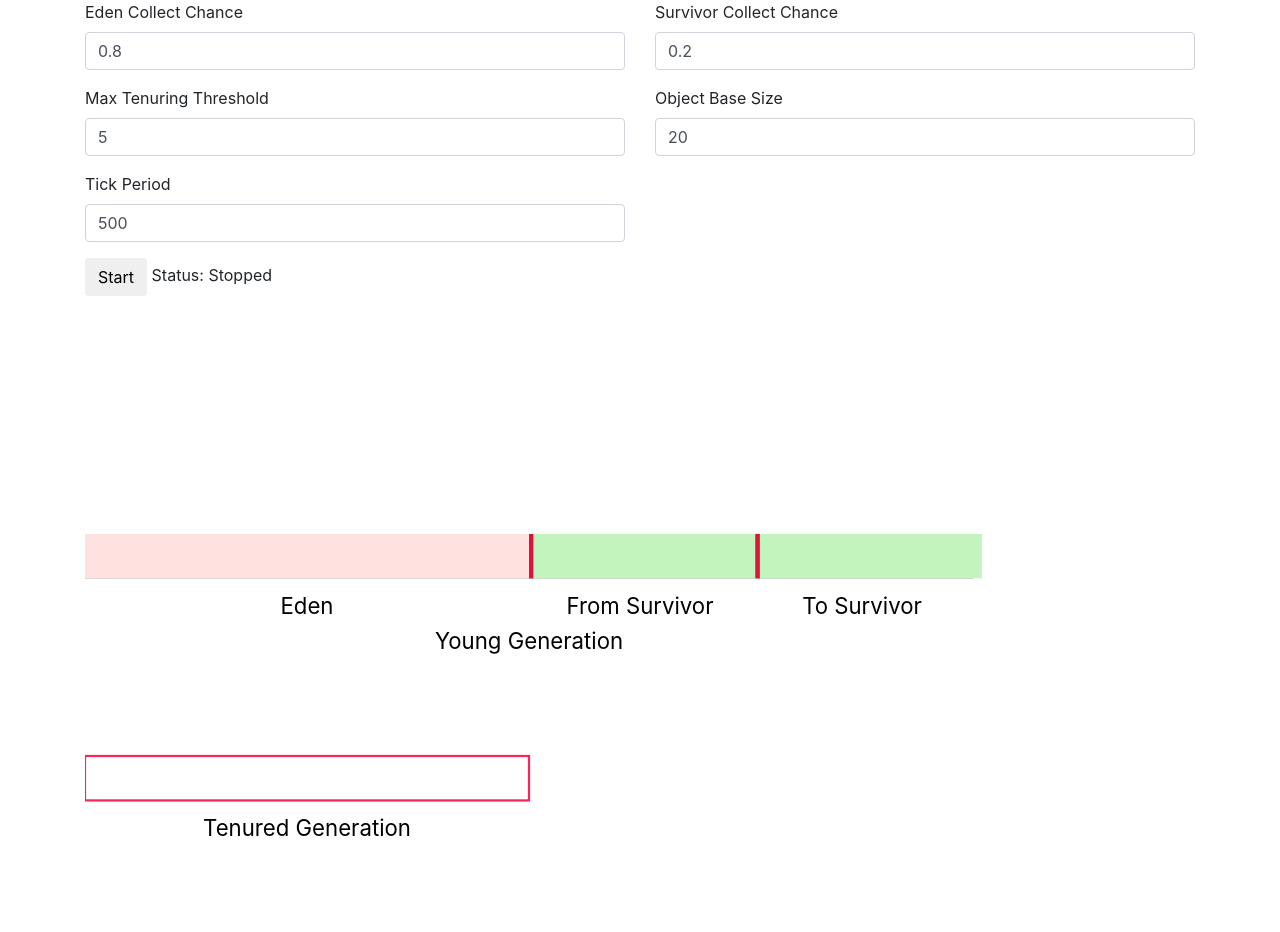
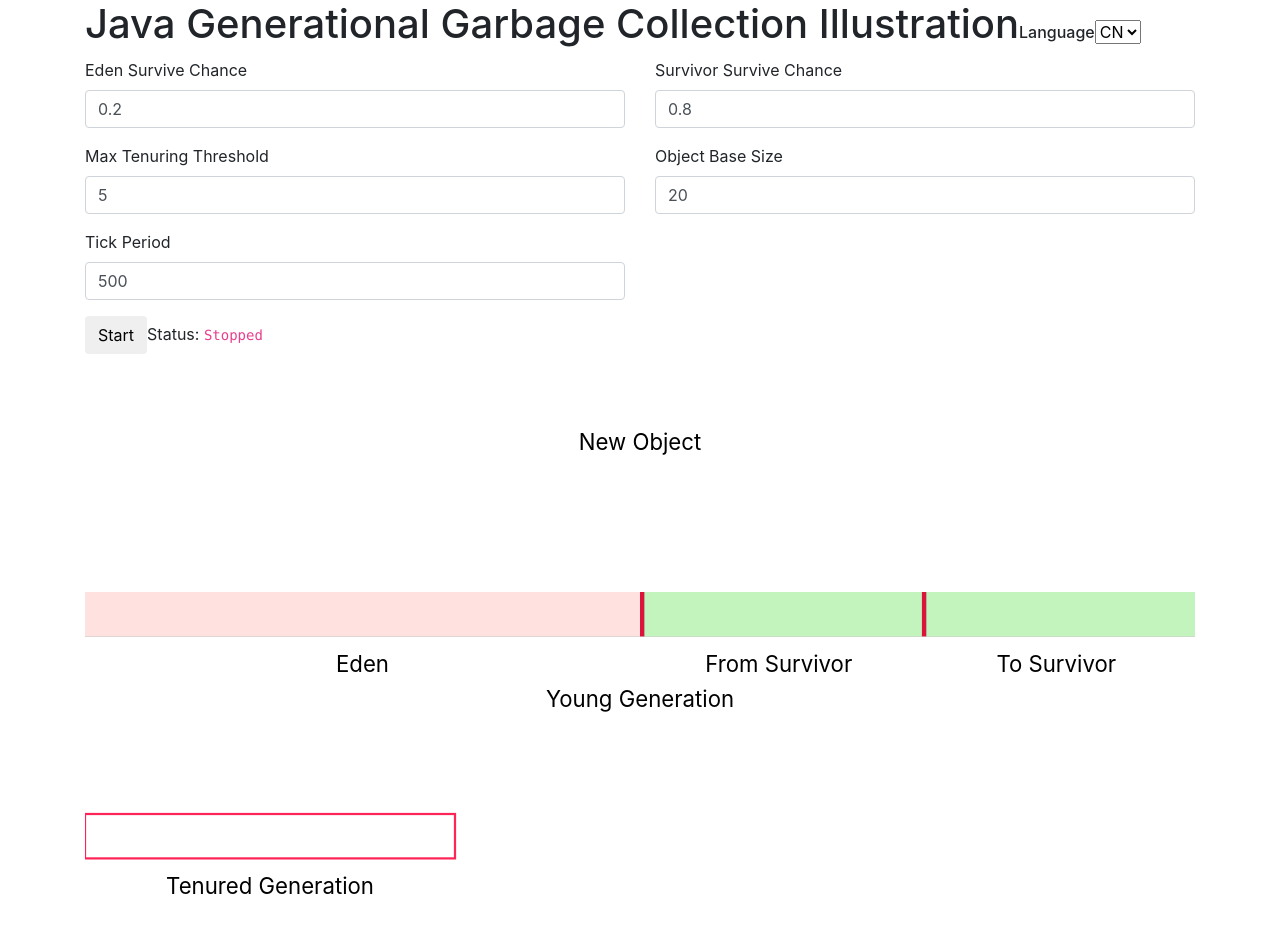
Before and after one commit to dolphinxx/theory-illustration, a website: page src/gc/index.html in a window 1280 px wide. Drawn offline with nearby package versions, Linux system fonts and the light colour scheme; files that its build step writes are made by us from their sources.

Commit message:
add i18n

```diff
--- a/src/gc/index.html
+++ b/src/gc/index.html
@@ -2,7 +2,8 @@
 <html lang="en">
 <head>
     <meta charset="UTF-8">
-    <title>Title</title>
+    <meta name="viewport" content="width=device-width,initial-scale=1.0">
+    <title>Java Generational Garbage Collection</title>
     <link href="https://cdn.staticfile.org/twitter-bootstrap/4.1.3/css/bootstrap.css" rel="stylesheet" type="text/css">
     <link href="/public/gc/style.css" rel="stylesheet" type="text/css">
 </head>
@@ -10,15 +11,14 @@
 <div class="container">
     <div class="form row" id="options">
     </div>
-    <div class="form-group">
-        <button id="startBtn" class="btn btn-default">Start</button>
-        <label>Status: <span id="status">Stopped</span></label>
+    <div class="form-group" id="tools">
     </div>
     <svg id="container"></svg>
 </div>
 <script src="https://cdn.staticfile.org/jquery/3.3.1/jquery.js"></script>
 <script src="https://cdn.staticfile.org/twitter-bootstrap/4.1.3/js/bootstrap.js"></script>
 <script src="https://cdn.staticfile.org/d3/5.7.0/d3.js"></script>
+<script src="/public/gc/messages.js"></script>
 <script src="/public/gc/index.js"></script>
 </body>
 </html>
--- a/src/gc/index.js
+++ b/src/gc/index.js
@@ -1,33 +1,70 @@
+function getLang() {
+    let search = location.search;
+    if(search) {
+        let pos = search.indexOf('lang=');
+        if(pos !== -1) {
+            search = search.substring(pos + 5);
+            if(search.indexOf('&') !== -1) {
+                search = search.substring(0, search.indexOf('&'));
+            }
+            return formatLang(search);
+        }
+    }
+    if(window.navigator.language) {
+        return formatLang(window.navigator.language);
+    }
+    return 'EN';
+}
+function formatLang(lang) {
+    if(lang.indexOf('-') !== -1) {
+        return lang.substring(lang.indexOf('-') + 1);
+    }
+    return lang;
+}
+const lang = getLang();
+const messages = i18n.get(lang);
 const config = {
     width: 500,
     height: 500,
-    youngWidth: 400,
+    youngWidth: 500,
     youngHeight: 20,
     youngX: 0,
     youngY: 100,
-    edenWidth: 200,
     tenuredX: 0,
-    tenuredWidth: 200,
     splitterWidth: 2,
     maxTenuringThreshold: 5,
-    edenCollectChance: 0.8,
-    survivorCollectChance: 0.2,
+    edenSurviveChance: 0.2,
+    survivorSurviveChance: 0.8,
     objectBaseSize: 20,
     tickPeriod: 500,
     running: false
 };
+config.edenWidth = config.youngWidth / 2;
+config.tenuredWidth = config.youngWidth / 3;
 config.tenuredY = config.youngY + 100;
 config.survivorWidth = (config.youngWidth - config.edenWidth) / 2;
 const options = [
-    {name: 'edenCollectChance', label:'Eden Collect Chance', title: 'The chance for the eden\'s objects to be collected, range: 0-1'},
-    {name: 'survivorCollectChance', label:'Survivor Collect Chance', title: 'The chance for the from survivor\'s objects to be collected, range: 0-1'},
-    {name: 'maxTenuringThreshold', label:'Max Tenuring Threshold', title: ''},
-    {name: 'objectBaseSize', label:'Object Base Size', title: 'The object\'s size = Math.random() * objectBaseSize'},
-    {name: 'tickPeriod', label:'Tick Period', title: 'The period objects create & the duration of transitions'}
+    {name: 'edenSurviveChance', label:messages.edenSurviveChanceLabel, title: messages.edenSurviveChanceTitle},
+    {name: 'survivorSurviveChance', label:messages.survivorSurviveChanceLabel, title: messages.survivorSurviveChanceTitle},
+    {name: 'maxTenuringThreshold', label:messages.maxTenuringThresholdLabel, title: messages.maxTenuringThresholdTitle},
+    {name: 'objectBaseSize', label:messages.objectBaseSizeLabel, title: messages.objectBaseSizeTitle},
+    {name: 'tickPeriod', label:messages.tickPeriodLabel, title:messages.tickPeriodTitle}
     ];
 
 
 $(function(){
+    const title = $('<h1></h1>').text(messages.title).prependTo($('.container'));
+    const langContainer = $('<div></div>').addClass('lang').appendTo(title);
+    langContainer.append(`<label>${messages.lang}</label>`);
+    const langSelector = $('<select></select>').appendTo(langContainer);
+    for(let o in i18n) {
+        if(i18n.hasOwnProperty(o) && typeof i18n[o] === 'object') {
+            langSelector.append(`<option value="${o}" ${o === lang ? 'selected':''}>${o}</option>`);
+        }
+    }
+    langSelector.change(function(){
+       window.location = `${window.location.protocol}//${window.location.host}${window.location.pathname}?lang=${$(this).val()}`;
+    });
     const optionsContainer = $('#options');
     for(let option of options) {
         $(`
@@ -39,19 +76,22 @@
             config[option.name] = Number($(this).val());
         });
     }
-    $('#startBtn').click(function(){
+    const toolsContainer = $('#tools');
+    const startBtn = $('<button id="startBtn" class="btn btn-default"></button>').text(messages.start)
+        .appendTo(toolsContainer)
+        .click(function(){
         config.running = !config.running;
-        $(this).text(config.running ? 'Stop':'Start');
-        updateStatus(config.running ? 'OK' : 'Stopped');
+        $(this).text(config.running ? messages.stop:messages.start);
+        updateStatus(config.running ? messages.running : messages.stopped);
     });
+    $('<label>Status: <code id="status"></code></label>').appendTo(toolsContainer).find('code').text(messages.stopped);
 });
 function updateStatus(status) {
     $('#status').text(status);
 }
-
 var svg = d3.select('#container')
     .attr("preserveAspectRatio", "xMidYMid")
-    .attr("viewBox", "0 0 500 500")
+    .attr("viewBox", `0 0 ${config.width} ${config.height}`)
     .attr("width", "100%")
     .attr("height", "100%");
 svg.append('pattern')
@@ -108,7 +148,7 @@
     .attr('x', config.youngX + config.edenWidth / 2)
     .attr('y', config.youngY + config.youngHeight + 16)
     .attr('class', 'label')
-    .text('Eden');
+    .text(messages.eden);
 
 survivor1._data.label = svg.append('g')
     .attr('class', 'label-container')
@@ -116,7 +156,7 @@
     .attr('x', config.youngX + config.edenWidth + config.survivorWidth / 2)
     .attr('y', config.youngY + config.youngHeight + 16)
     .attr('class', 'label')
-    .text('From Survivor');
+    .text(messages.fromSurvivor);
 
 survivor2._data.label = svg.append('g')
     .attr('class', 'label-container')
@@ -124,13 +164,13 @@
     .attr('x', config.youngX + config.edenWidth + config.survivorWidth + config.survivorWidth / 2)
     .attr('y', config.youngY + config.youngHeight + 16)
     .attr('class', 'label')
-    .text('To Survivor');
+    .text(messages.toSurvivor);
 
 svg.append('text')
     .attr('x', config.youngX + config.youngWidth/2)
     .attr('y', config.youngY + config.youngHeight + 32)
     .attr('class', 'label')
-    .text('Young Generation');
+    .text(messages.youngGeneration);
 
 const tenuredGeneration = svg.append('rect')
     .attr('x', config.tenuredX)
@@ -143,8 +183,12 @@
     .attr('x', config.tenuredX + config.tenuredWidth/2)
     .attr('y', config.tenuredY + config.youngHeight + 16)
     .attr('class', 'label')
-    .text('Tenured Generation');
-
+    .text(messages.tenuredGeneration);
+svg.append('text')
+    .attr('x', config.youngX + config.youngWidth / 2)
+    .attr('y', config.youngHeight + 16)
+    .attr('class', 'label')
+    .text(messages.newObject);
 let edenSize = 0;
 let edenObjects = [];
 let survivorObjects = [];
@@ -156,7 +200,7 @@
         .attr('width', size)
         .attr('height', config.youngHeight)
         .attr('x', config.youngX + config.youngWidth / 2)
-        .attr('y', config.youngY + config.youngHeight + 200);
+        .attr('y', 0);
     c.append('rect')
         .attr('width', size)
         .attr('height', config.youngHeight)
@@ -170,18 +214,18 @@
     c._data = {size};
     return c;
 }
-function isCollectible(chance) {
-    return Math.random() < chance;
+function isCollectible(surviveChance) {
+    return Math.random() > surviveChance;
 }
 function minorGC(callback) {
-    updateStatus('Minor GC start...');
+    updateStatus(messages.minorGCStart);
     ticks.push(() => {
         const toSurvivorObjects = [];
         const collectible = [];
         const promotable = [];
         for(let obj of [...edenObjects, ...survivorObjects]) {
-            updateStatus('Minor GC marking');
-            if(isCollectible(obj._data.position === 's'?config.survivorCollectChance:config.edenCollectChance)) {
+            updateStatus(messages.minorGCMarking);
+            if(isCollectible(obj._data.position === 's'?config.survivorSurviveChance:config.edenSurviveChance)) {
                 collectible.push(collect(obj, edenObjects));
                 continue;
             }
@@ -201,7 +245,7 @@
             });
         }
         ticks.push(() => {
-            updateStatus('Minor GC collecting');
+            updateStatus(messages.minorGCRecycling);
             collectible.forEach((fn) => fn());
         });
         promotable.forEach(fn => {
@@ -214,10 +258,10 @@
             const oldFromSurvivor = survivors[0];
             survivors[0] = survivors[1];
             survivors[1] = oldFromSurvivor;
-            survivors[0]._data.label.text('From Survivor');
-            survivors[1]._data.label.text('To Survivor');
+            survivors[0]._data.label.text(messages.fromSurvivor);
+            survivors[1]._data.label.text(messages.toSurvivor);
             edenSize = 0;
-            updateStatus('Minor GC finished.');
+            updateStatus(messages.minorGCFinished);
         });
         if(callback) {
             callback();
@@ -269,12 +313,13 @@
 }());
 
 function doCreate() {
-    updateStatus('OK');
+    updateStatus(messages.ok);
     const obj = createObject();
     const size = obj._data.size;
     if(edenSize + size > config.edenWidth) {
         minorGC(() => {
             ticks.push(() => {
+                updateStatus(messages.running);
                 edenObjects.push(obj);
                 obj.transition()
                     .duration(config.tickPeriod)
--- /dev/null
+++ b/src/gc/messages.js
@@ -0,0 +1,67 @@
+const i18n = {
+    'CN': {
+        lang: '语言',
+        title: 'Java分代垃圾回收演示',
+        edenSurviveChanceLabel: '伊甸区对象存活机率',
+        edenSurviveChanceTitle: '伊甸区对象存活机率，范围：0-1',
+        survivorSurviveChanceLabel: '生存区对象存活机率',
+        survivorSurviveChanceTitle: '生存区对象存活机率，范围：0-1',
+        maxTenuringThresholdLabel: '老年化阈值',
+        maxTenuringThresholdTitle: '达到该阈值',
+        objectBaseSizeLabel: 'Object Base Size',
+        objectBaseSizeTitle: 'The object\'s size = Math.random() * objectBaseSize',
+        tickPeriodLabel: 'Tick Period',
+        tickPeriodTitle: 'The period objects create & the duration of transitions',
+        stop: '停止',
+        start: '开始',
+        stopped: '已停止',
+        running: '运行中',
+        eden: 'Eden',
+        fromSurvivor:'From Survivor',
+        toSurvivor: 'To Survivor',
+        youngGeneration:'Young Generation',
+        tenuredGeneration: 'Tenured Generation',
+        newObject: '创建新对象',
+        minorGCStart: '开始Minor GC...',
+        minorGCMarking:'Minor GC标记中',
+        minorGCRecycling: 'Minor GC回收中',
+        minorGCFinished: 'Minor GC完成',
+    },
+    'EN': {
+        lang: 'Language',
+        title: 'Java Generational Garbage Collection Illustration',
+        edenSurviveChanceLabel: 'Eden Survive Chance',
+        edenSurviveChanceTitle: 'The chance for the eden\'s objects to survive, range: 0-1',
+        survivorSurviveChanceLabel: 'Survivor Survive Chance',
+        survivorSurviveChanceTitle: 'The chance for the from survivor\'s objects to survive, range: 0-1',
+        maxTenuringThresholdLabel: 'Max Tenuring Threshold',
+        maxTenuringThresholdTitle: '',
+        objectBaseSizeLabel: 'Object Base Size',
+        objectBaseSizeTitle: 'The object\'s size = Math.random() * objectBaseSize',
+        tickPeriodLabel: 'Tick Period',
+        tickPeriodTitle: 'The period objects create & the duration of transitions',
+        stop: 'Stop',
+        start: 'Start',
+        stopped: 'Stopped',
+        running: 'Running',
+        eden: 'Eden',
+        fromSurvivor:'From Survivor',
+        toSurvivor: 'To Survivor',
+        youngGeneration:'Young Generation',
+        tenuredGeneration: 'Tenured Generation',
+        newObject: 'New Object',
+        minorGCStart: 'Minor GC start...',
+        minorGCMarking:'Minor GC marking',
+        minorGCRecycling: 'Minor GC recycling',
+        minorGCFinished: 'Minor GC finished.',
+    },
+    get(lang) {
+        if (lang.indexOf('-') !== -1) {
+            lang = lang.substring(lang.indexOf('-') + 1);
+        }
+        if (this.hasOwnProperty(lang)) {
+            return lang === 'EN' ? this.EN : Object.assign(this.EN, this[lang]);
+        }
+        return this.EN;
+    }
+};
--- a/src/gc/style.scss
+++ b/src/gc/style.scss
@@ -34,3 +34,7 @@
 .object {
   stroke: none;
 }
+.lang {
+  display: inline-block;
+  font-size: 16px;
+}
```
